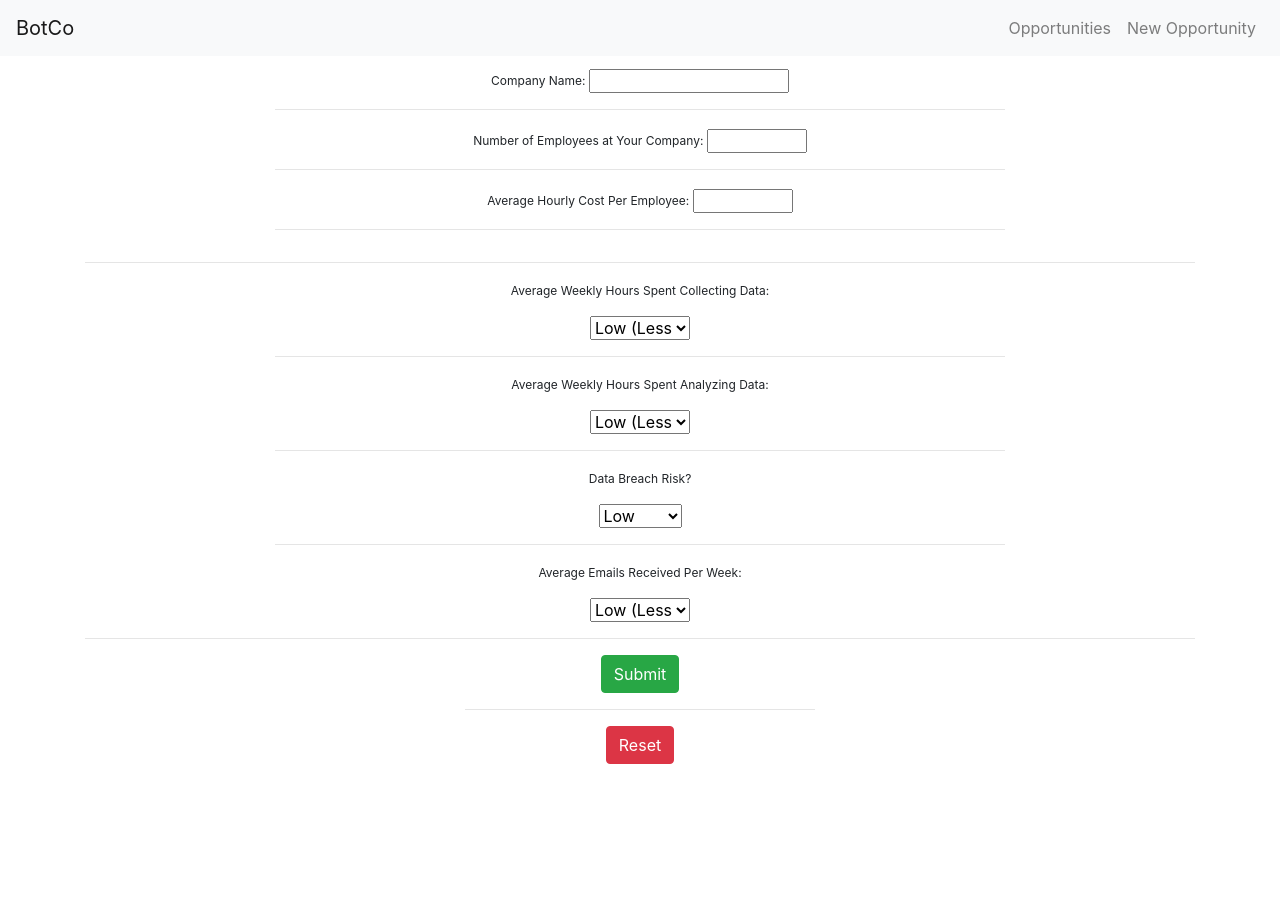
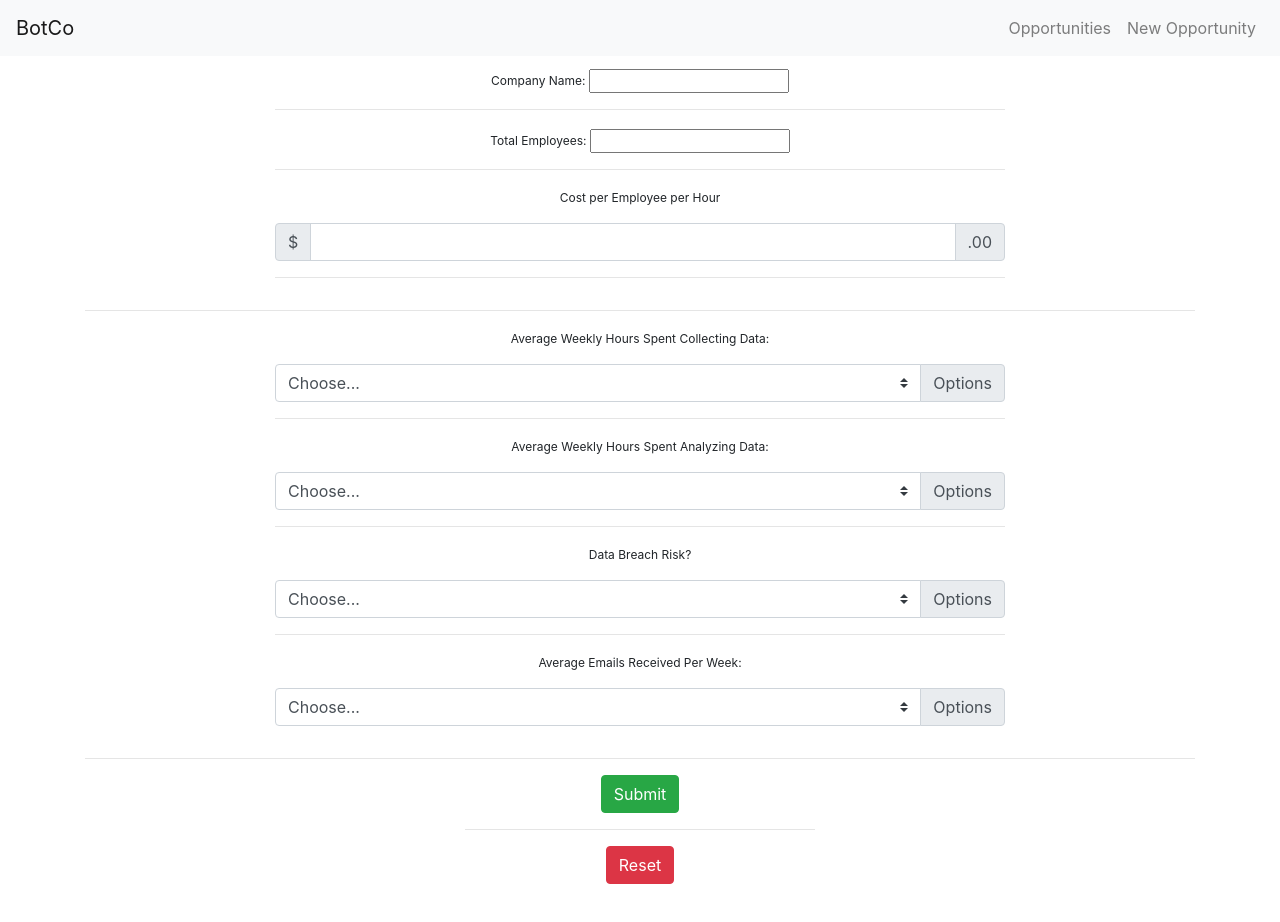
Before and after one commit to patrickcorcoran10/moorhouse, a React (Create React App) app in the folder client/: page /form in a window 1280 px wide. Shown: the top 922 px of the page. Built offline with nearby package versions, Linux system fonts and the light colour scheme.

Commit message:
solved issue on the opps page headed to view page. it stems from the emojis

```diff
--- a/client/src/pages/Dashboard/Dashboard.js
+++ b/client/src/pages/Dashboard/Dashboard.js
@@ -58,10 +58,8 @@ export default class Dashboard extends Component {
                 this.setState({
                     revenues: sum,
                 })
-
             });
-
-    }
+    };
 
   render() {
     return (
--- a/client/src/pages/Form/Form.js
+++ b/client/src/pages/Form/Form.js
@@ -243,10 +243,19 @@ export default class Form extends Component {
               <div className='col-md-8'>
                   <p>Company Name:  <input ref='companyName' onChange={this.acceptCompanyName}/></p>
                   <hr/>
-                  <p>Number of Employees at Your Company:   <input ref='totalEmployees' className="numberInput" onChange={this.acceptTotalEmployees}/></p>
+                  <p>Total Employees:  <input ref='totalEmployees' onChange={this.acceptEmployeeTotal}/></p>
                   <hr/>
-                  <p>Average Hourly Cost Per Employee:  <input ref='avgCostPerEmployee' className="numberInput" onChange={this.acceptAvgCostPerEmployee}/></p>
-                  <hr/>
+                  <p>Cost per Employee per Hour</p>
+                    <div className="input-group mb-3">
+                        <div className="input-group-prepend">
+                            <span className="input-group-text">$</span>
+                        </div>
+                        <input onChange={this.acceptAvgCostPerEmployee} ref='avgCostPerEmployee' type="text" className="form-control" aria-label="Amount (to the nearest dollar)"/>
+                        <div className="input-group-append">
+                            <span className="input-group-text">.00</span>
+                        </div>
+                    </div>
+                    <hr/>
               </div>
               <div className='col-md-2'>
               </div>
@@ -259,33 +268,57 @@ export default class Form extends Component {
                   <p>Average Weekly Hours Spent Collecting Data:
 
                   </p>
-                  <select ref='collectingData' className="numberInput" onChange={this.acceptCollectingData}>
-                        <option value='.025'>Low (Less Than 6 Hours Per Week)</option>
-                        <option value='.05'>Average (About 6 Hours Per Week)</option>
-                        <option value='.075'>High (More than 6 Hours Per Week)</option>
-                    </select>
+                  <div className="input-group mb-3">
+                        <select ref='collectingData' onChange={this.collectingData} className="custom-select" id="inputGroupSelect02">
+                            <option>Choose...</option>
+                            <option value='.025'>Low (Less than 6 hours/week)</option>
+                            <option value=".05">Average (About 6.4 hours/week)</option>
+                            <option value=".075">High (More than 7 hours/week)</option>
+                        </select>
+                        <div className="input-group-append">
+                            <label className="input-group-text" htmlFor="inputGroupSelect02">Options</label>
+                        </div>
+                    </div>
                   <hr/>
                   <p>Average Weekly Hours Spent Analyzing Data:
                   </p>
-                  <select ref='analyzingData' className="numberInput" onChange={this.acceptAnalyzingData}>
-                        <option value='.025'>Low (Less Than 6 Hours Per Week)</option>
-                        <option value='.05'>Average (About 6 Hours Per Week)</option>
-                        <option value='.075'>High (More than 6 Hours Per Week)</option>
-                    </select>
+                  <div className="input-group mb-3">
+                        <select ref='analyzingData' onChange={this.acceptAnalyzingData} className="custom-select" id="inputGroupSelect02">
+                            <option>Choose...</option>
+                            <option value=".025">Low (Less than 6 hours/week)</option>
+                            <option value=".05">Average (About 6 hours/week)</option>
+                            <option value=".075">High (More than 6 hours/week)</option>
+                        </select>
+                        <div className="input-group-append">
+                            <label className="input-group-text" htmlFor="inputGroupSelect02">Options</label>
+                        </div>
+                    </div>
                   <hr/>
                   <p>Data Breach Risk?   </p>
-                  <select ref='dataBreachRisk' onChange={this.acceptDataBreachRisk}>
-                        <option value='.01'>Low</option>
-                        <option value='.02'>Medium</option>
-                        <option value='.03'>High</option>
-                    </select>
+                  <div className="input-group mb-3">
+                        <select ref='dataBreachRisk' onChange={this.acceptDataBreachRisk} className="custom-select" id="inputGroupSelect02">
+                            <option>Choose...</option>
+                            <option value=".01">Low</option>
+                            <option value=".02">Medium</option>
+                            <option value=".03">High</option>
+                        </select>
+                        <div className="input-group-append">
+                            <label className="input-group-text" htmlFor="inputGroupSelect02">Options</label>
+                        </div>
+                    </div>
                   <hr/>
                   <p>Average Emails Received Per Week:  </p>
-                  <select ref='avgEmails' className="numberInput" placeholder='Benchmark is 304' onChange={this.acceptAvgEmails}>
-                        <option value='.05'>Low (Less than 300 Emails Per Week)</option>
-                        <option value='.075'>Average (About 300 Emails Per Week)</option>
-                        <option value='.1'>High (More than 300 emails Per Week)</option>
-                  </select>
+                  <div className="input-group mb-3">
+                        <select ref='avgEmails' onChange={this.acceptAvgEmails} className="custom-select" id="inputGroupSelect02">
+                            <option>Choose...</option>
+                            <option value='.05'>Low (Less than 300 emails/Week)</option>
+                            <option value='.075'>Average (About 300 emails/Week)</option>
+                            <option value='.1'>High (More than 300 emails/Week)</option>
+                        </select>
+                        <div className="input-group-append">
+                            <label className="input-group-text" htmlFor="inputGroupSelect02">Options</label>
+                        </div>
+                    </div>
               </div>
               <div className='col-md-2'>
               </div>
@@ -307,7 +340,7 @@ export default class Form extends Component {
                 <ModalHeader toggle={this.toggle}>Thank you for your time!</ModalHeader>
                 <ModalBody>
                     <h5 className='modalText'>Annual Savings: ${this.state.inputs.annualCompanyValue}</h5>
-                    <h5 className='modalText'>% Year ROI: Between {this.state.inputs.standardROI}% and {this.state.inputs.plusROI}%</h5>
+                    <h5 className='modalText'>This Year's ROI: Between {this.state.inputs.standardROI}% and {this.state.inputs.plusROI}%</h5>
                     <p className='modalText'>Please provide your email address:  <input className='modalText' ref='email' placeholder="j.doe@provider.com" onChange={this.acceptEmail}></input></p>
                 </ModalBody>
                 <ModalFooter>
--- a/client/src/pages/Opps/Opps.js
+++ b/client/src/pages/Opps/Opps.js
@@ -169,10 +169,10 @@ export default class Opps extends Component {
                   <td>{data.companyName}</td>
                   <td>{data.email}</td>
                   <td>{data.totalEmployees}</td>
-                  <td>{data.standardRevenue}</td>
-                  <td>{data.plusRevenue}</td>
-                  <td><button type="button" className="btn btn-outline-dark" value={data.id} onClick={this.view.bind(this)}><span role="img">&#128202;</span></button></td>
-                  <td><button type="button" className="btn btn-outline-success" value={data.id} onClick={this.complete.bind(this)}><span role="img">&#10003;</span></button></td>
+                  <td>${data.standardRevenue}</td>
+                  <td>${data.plusRevenue}</td>
+                  <td><button type="button" className="btn btn-outline-dark" value={data.id} onClick={this.view.bind(this)}>&#128202;</button></td>
+                  <td><button type="button" className="btn btn-outline-success" value={data.id} onClick={this.complete.bind(this)}>&#10003;</button></td>
                   <td><button  className="btn btn-outline-danger" value={data.id} onClick={this.delete.bind(this)}> X </button></td>
                 </tr>
                 ))}
@@ -206,9 +206,9 @@ export default class Opps extends Component {
                   <td>{data.totalEmployees}</td>
                   {(data.planSelect === '8') ? <td>Standard</td> : <td>Plus</td>}
                   {/* <td>{data.planSelect}</td> */}
-                  <td>{data.potentialRevenue}</td>
-                  <td><button type="button" className="btn btn-outline-dark" value={data.id} onClick={this.view.bind(this)}><span role='img'>&#128202;</span></button></td>
-                  <td><button type="button" className="btn btn-outline-success" value={data.id} onClick={this.notComplete.bind(this)}><span role='img'>&#128257;</span></button></td>
+                  <td>${data.potentialRevenue}</td>
+                  <td><button type="button" className="btn btn-outline-dark" value={data.id} onClick={this.view.bind(this)}>&#128202;</button></td>
+                  <td><button type="button" className="btn btn-outline-success" value={data.id} onClick={this.notComplete.bind(this)}>&#128257;</button></td>
                   <td><button  className="btn btn-outline-danger" value={data.id} onClick={this.delete.bind(this)}> X </button></td>
                 </tr>
                 ))}
```
